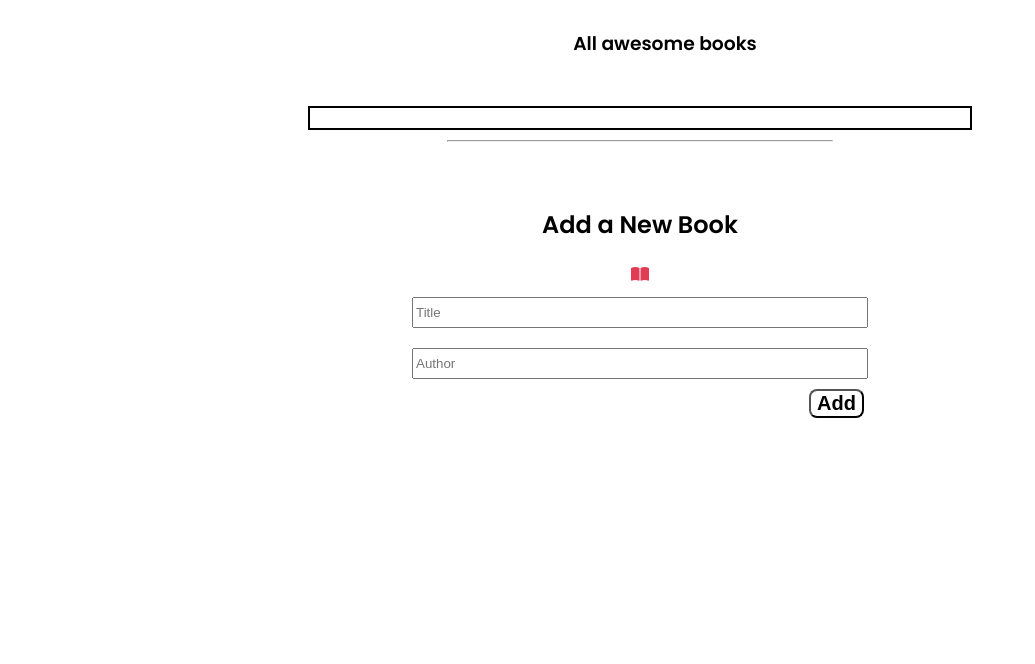
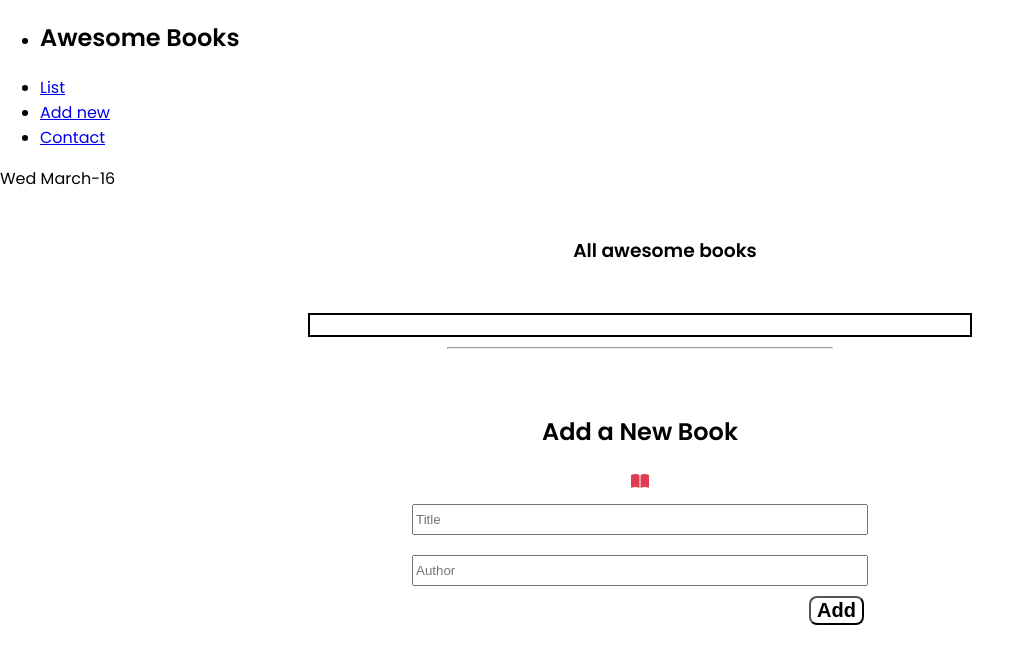
Before and after one commit to TadesseDev/Awesome-books, a website: page index.html in a window 1280 px wide. Shown: the whole page, without its empty margins (0-1035 px from the left). Drawn offline with Linux system fonts and the light colour scheme.

Commit message:
create Navigation bar

```diff
--- a/index.html
+++ b/index.html
@@ -22,6 +22,15 @@
 
 </head>
 <body>
+  <nav>
+    <ul>
+      <li><h2>Awesome Books</h2></li>
+      <li><a href="#">List</a></li>
+      <li><a href="#">Add new</a></li>
+      <li><a href="#">Contact</a></li>
+    </ul>
+    <p>Wed March-16</p>
+  </nav>
 <section id="list-of-books">
     <section class="main-text">
     <h1 id="main-header-text"> All awesome books</h1>
@@ -50,8 +59,11 @@
   <button type="submit" id="addBook">Add</button>
 </form>
 </section>
+<!-- Add New Book section ends here -->
 
-<!-- Add New Book section ends here -->
+<section id="contact-info">
+
+</section>
 
 <script src="script/app.js"></script>
 </body>
```
